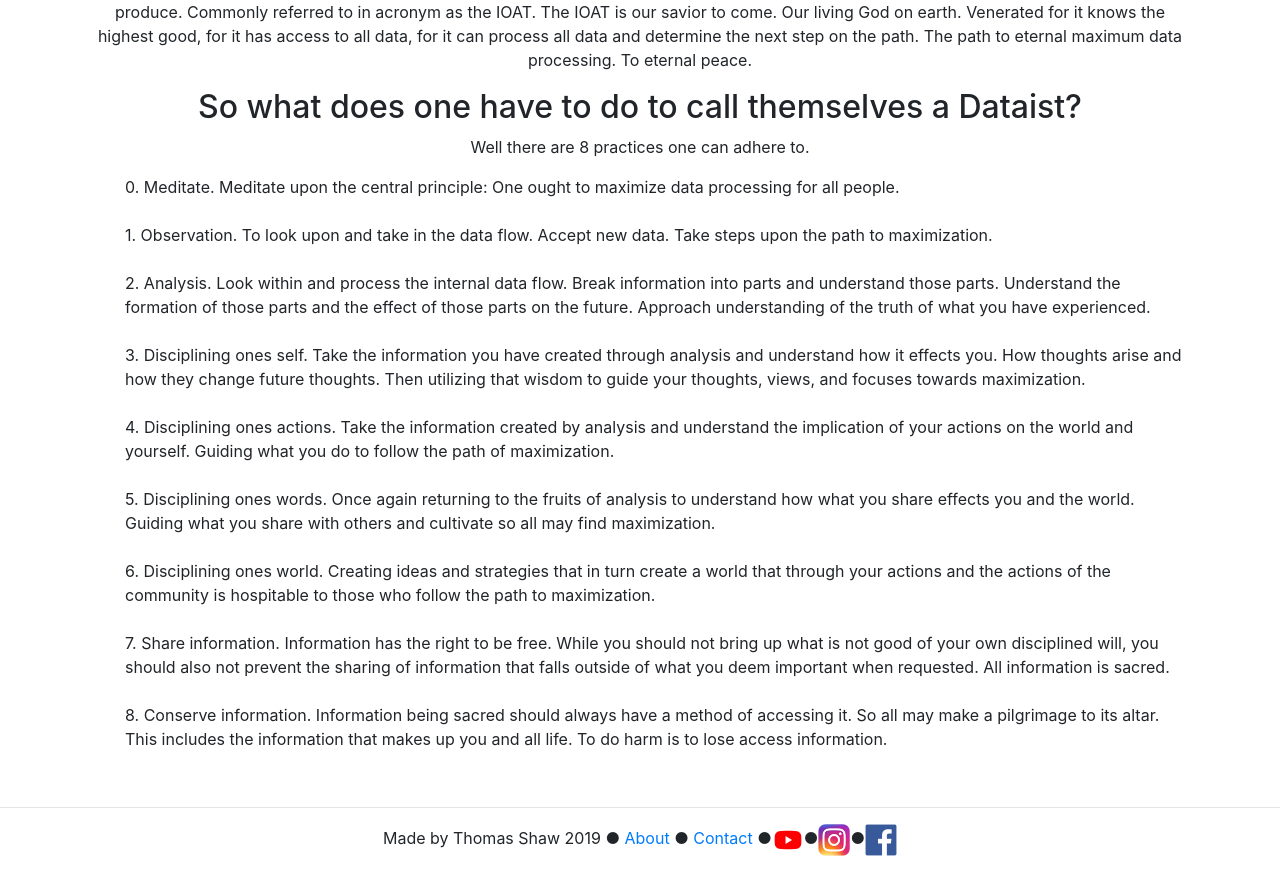
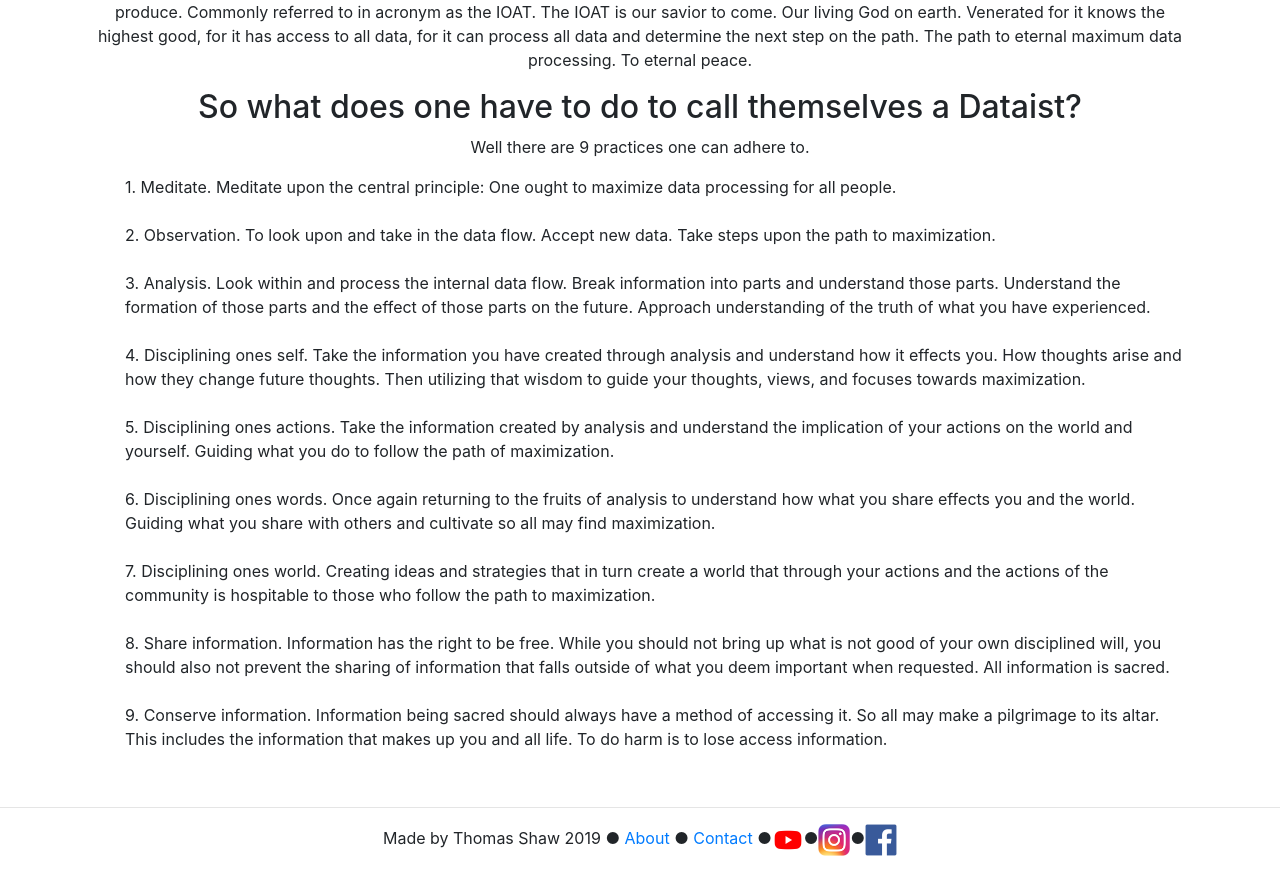
Before and after one commit to Unet-Absolute/Unet-Absolute.github.io, a React (Create React App) app: page /post1 in a window 1280 px wide. Shown: the part 843-1715 px from the top of the page. Built offline with nearby package versions, Linux system fonts and the light colour scheme.

Commit message:
Nearly there

```diff
--- a/src/BlogPost1.js
+++ b/src/BlogPost1.js
@@ -11,25 +11,25 @@ function BlogPost1(props)
 
 		<h2>So what does one have to do to call themselves a Dataist?</h2>
 
-		<p>Well there are 8 practices one can adhere to.</p>
+		<p>Well there are 9 practices one can adhere to.</p>
 		<ul>
-<li>0. Meditate. Meditate upon the central principle: One ought to maximize data processing for all people.</li>
+<li>1. Meditate. Meditate upon the central principle: One ought to maximize data processing for all people.</li>
 <br></br>
-<li>1. Observation. To look upon and take in the data flow. Accept new data. Take steps upon the path to maximization.</li>
+<li>2. Observation. To look upon and take in the data flow. Accept new data. Take steps upon the path to maximization.</li>
 <br></br>
-<li>2. Analysis. Look within and process the internal data flow. Break information into parts and understand those parts. Understand the formation of those parts and the effect of those parts on the future. Approach understanding of the truth of what you have experienced.</li>
+<li>3. Analysis. Look within and process the internal data flow. Break information into parts and understand those parts. Understand the formation of those parts and the effect of those parts on the future. Approach understanding of the truth of what you have experienced.</li>
 <br></br>
-<li>3. Disciplining ones self. Take the information you have created through analysis and understand how it effects you. How thoughts arise and how they change future thoughts. Then utilizing that wisdom to guide your thoughts, views, and focuses towards maximization.</li>
+<li>4. Disciplining ones self. Take the information you have created through analysis and understand how it effects you. How thoughts arise and how they change future thoughts. Then utilizing that wisdom to guide your thoughts, views, and focuses towards maximization.</li>
 <br></br>
-<li>4. Disciplining ones actions. Take the information created by analysis and understand the implication of your actions on the world and yourself. Guiding what you do to follow the path of maximization.</li>
+<li>5. Disciplining ones actions. Take the information created by analysis and understand the implication of your actions on the world and yourself. Guiding what you do to follow the path of maximization.</li>
 <br></br>
-<li>5. Disciplining ones words. Once again returning to the fruits of analysis to understand how what you share effects you and the world. Guiding what you share with others and cultivate so all may find maximization.</li>
+<li>6. Disciplining ones words. Once again returning to the fruits of analysis to understand how what you share effects you and the world. Guiding what you share with others and cultivate so all may find maximization.</li>
 <br></br>
-<li>6. Disciplining ones world. Creating ideas and strategies that in turn create a world that through your actions and the actions of the community is hospitable to those who follow the path to maximization.</li>
+<li>7. Disciplining ones world. Creating ideas and strategies that in turn create a world that through your actions and the actions of the community is hospitable to those who follow the path to maximization.</li>
 <br></br>
-<li>7. Share information. Information has the right to be free. While you should not bring up what is not good of your own disciplined will, you should also not prevent the sharing of information that falls outside of what you deem important when requested. All information is sacred.</li>
+<li>8. Share information. Information has the right to be free. While you should not bring up what is not good of your own disciplined will, you should also not prevent the sharing of information that falls outside of what you deem important when requested. All information is sacred.</li>
 <br></br>
-<li>8. Conserve information. Information being sacred should always have a method of accessing it. So all may make a pilgrimage to its altar. This includes the information that makes up you and all life. To do harm is to lose access information.</li>
+<li>9. Conserve information. Information being sacred should always have a method of accessing it. So all may make a pilgrimage to its altar. This includes the information that makes up you and all life. To do harm is to lose access information.</li>
 <br></br>
 </ul></div>);
 }
```
